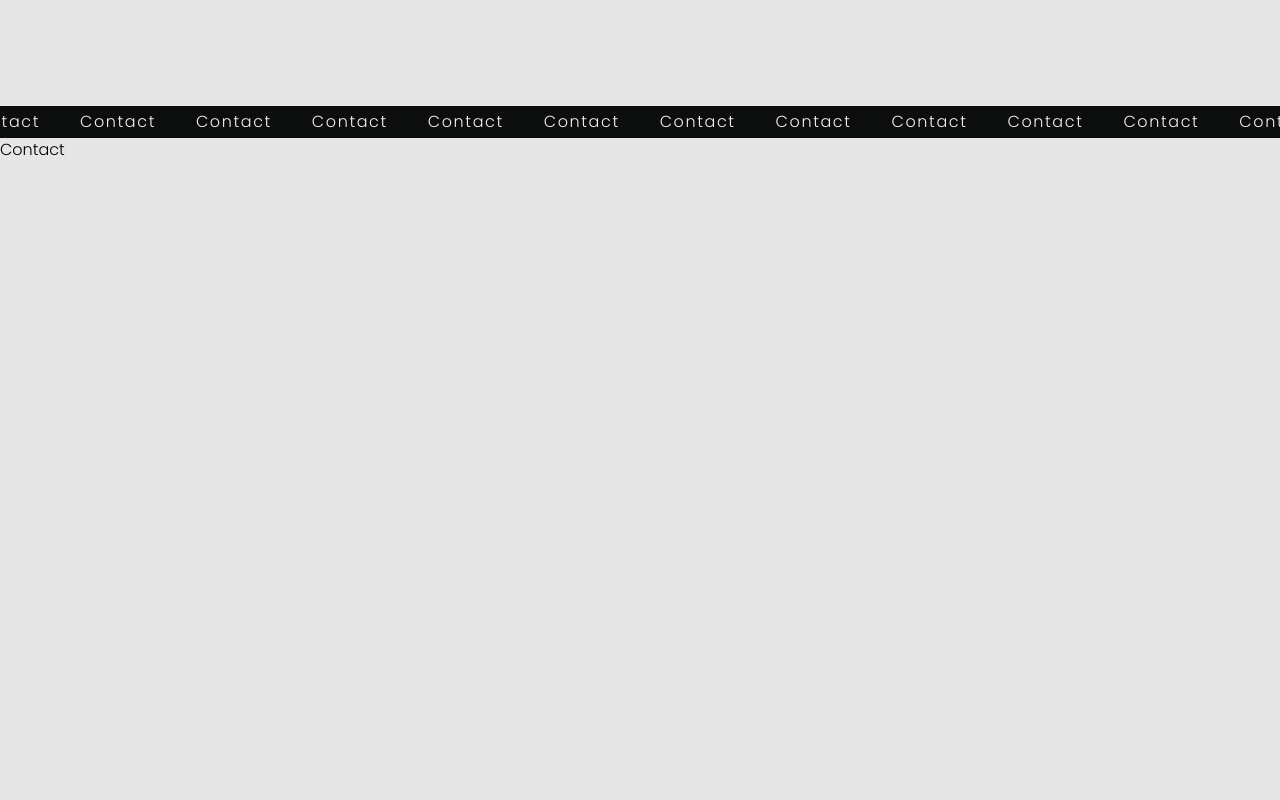
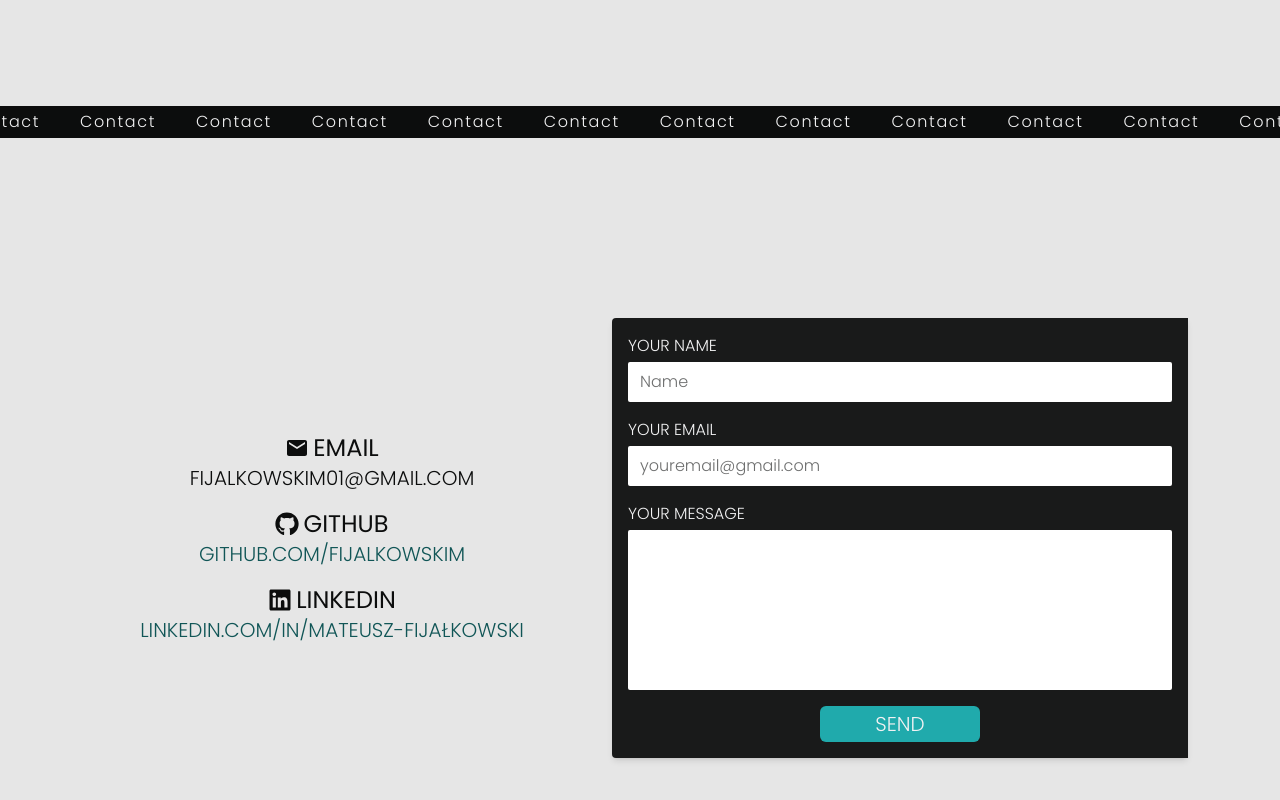
Before and after one commit to Fijalkowskim/Portfolio, a React (Create React App) app: page / in a window 1280 px wide. Shown: the part 3190-3990 px from the top of the page. Built offline with nearby package versions, Linux system fonts and the light colour scheme; a web font is replaced by a local one.

Commit message:
Contact page

```diff
--- a/package.json
+++ b/package.json
@@ -3,6 +3,7 @@
   "version": "0.1.0",
   "private": true,
   "dependencies": {
+    "@emailjs/browser": "^4.1.0",
     "@testing-library/jest-dom": "^5.17.0",
     "@testing-library/react": "^13.4.0",
     "@testing-library/user-event": "^13.5.0",
@@ -12,6 +13,7 @@
     "@types/react-dom": "^18.2.19",
     "class-variance-authority": "^0.7.0",
     "clsx": "^2.1.0",
+    "dotenv": "^16.4.5",
     "framer-motion": "^11.0.5",
     "react": "^18.2.0",
     "react-dom": "^18.2.0",
--- a/src/index.tsx
+++ b/src/index.tsx
@@ -3,6 +3,7 @@ import ReactDOM from "react-dom/client";
 import "./index.css";
 import App from "./App";
 import { SettingsContextProvider } from "./context/SettingsContext";
+import { RouterProvider } from "react-router-dom";
 
 const root = ReactDOM.createRoot(
   document.getElementById("root") as HTMLElement
--- a/src/sections/contact/Contact.tsx
+++ b/src/sections/contact/Contact.tsx
@@ -1,10 +1,36 @@
 import React from "react";
 import SectionBase from "../SectionBase";
 import { BorderDirection } from "../../compontents/general/SectionBorder";
+import ContactForm from "./ContactForm";
+import ContactCard from "./ContactCard";
+import { FaGithub } from "react-icons/fa";
+import { MdEmail } from "react-icons/md";
+import { FaLinkedin } from "react-icons/fa";
 function Contact() {
   return (
     <SectionBase name="Contact" direction={BorderDirection.LEFT}>
-      <div>Contact</div>
+      <div className="relative flex min-h-screen flex-col lg:flex-row items-center justify-center gap-10 p-4 text-center uppercase text-primary-950 ">
+        <div className="flex flex-col items-center justify-center gap-4">
+          <ContactCard title="Email" linkText="fijalkowskim01@gmail.com">
+            <MdEmail />
+          </ContactCard>
+          <ContactCard
+            title="GitHub"
+            link="https://github.com/Fijalkowskim"
+            linkText="github.com/Fijalkowskim"
+          >
+            <FaGithub />
+          </ContactCard>
+          <ContactCard
+            title="LinkedIn"
+            link="https://www.linkedin.com/in/mateusz-fija%C5%82kowski-a880742b5/"
+            linkText="linkedin.com/in/mateusz-fijałkowski"
+          >
+            <FaLinkedin />
+          </ContactCard>
+        </div>
+        <ContactForm />
+      </div>
     </SectionBase>
   );
 }
--- /dev/null
+++ b/src/sections/contact/ContactCard.tsx
@@ -0,0 +1,30 @@
+import { motion } from "framer-motion";
+import React, { ReactNode } from "react";
+interface Props {
+  children: ReactNode;
+  title: string;
+  linkText: string;
+  link?: string;
+}
+function ContactCard(props: Props) {
+  return (
+    <div className="flex flex-col items-center justify-center  text-xl lg:w-[30rem] overflow-hidden">
+      <h1 className="flex items-center justify-center gap-1 text-2xl font-normal pointer-events-none">
+        {props.children} {props.title}
+      </h1>
+      {props.link ? (
+        <motion.a
+          href={props.link}
+          target="_blank"
+          className="text-action-800 transition-all hover:text-action-700 hover:tracking-wider"
+        >
+          {props.linkText}
+        </motion.a>
+      ) : (
+        <p>{props.linkText}</p>
+      )}
+    </div>
+  );
+}
+
+export default ContactCard;
--- /dev/null
+++ b/src/sections/contact/ContactForm.tsx
@@ -0,0 +1,96 @@
+import React, { useState, useRef } from "react";
+import { motion, useAnimate } from "framer-motion";
+import emailjs from "@emailjs/browser";
+function ContactForm() {
+  const [name, setName] = useState("");
+  const [email, setEmail] = useState("");
+  const [message, setMessage] = useState("");
+  const [scope, animate] = useAnimate();
+  const form = useRef<HTMLFormElement>(null);
+
+  const sentAnimation = async () => {
+    if (!scope.current) return;
+    animate(scope.current, { opacity: 1 }, { duration: 0.2 }).then(() => {
+      animate(scope.current, { opacity: 0 }, { duration: 0.2, delay: 2 });
+    });
+  };
+  return (
+    <form
+      ref={form}
+      onSubmit={(e) => {
+        e.preventDefault();
+        if (name === "" || email === "" || message === "" || form === null)
+          return;
+        try {
+          emailjs
+            .sendForm(
+              process.env.REACT_APP_SERVICE_ID as string,
+              process.env.REACT_APP_TEMPLATE_ID as string,
+              form.current as HTMLFormElement,
+              {
+                publicKey: process.env.REACT_APP_PUBLIC_KEY as string,
+              }
+            )
+            .then(() => {
+              console.log("SUCCESS!");
+            });
+        } catch (error) {
+          console.log("FAILED...", error);
+        }
+
+        setName("");
+        setEmail("");
+        setMessage("");
+        sentAnimation();
+      }}
+      className="relative flex w-full max-w-xl flex-col items-start justify-center gap-1 rounded-s bg-primary-900 p-4 shadow-md text-primary-50"
+    >
+      <label>Your name</label>
+      <input
+        type="text"
+        name="user_name"
+        placeholder="Name"
+        value={name}
+        onChange={(e) => setName(e.target.value)}
+        required
+        className="mb-3 w-full rounded-sm px-3 py-2 text-primary-950 placeholder-primary-950/60"
+      />
+      <label>Your email</label>
+      <input
+        type="email"
+        name="user_email"
+        placeholder="youremail@gmail.com"
+        value={email}
+        onChange={(e) => setEmail(e.target.value)}
+        required
+        className="mb-3 w-full rounded-sm px-3 py-2 text-primary-950 placeholder-primary-950/60"
+      />
+      <label>Your message</label>
+      <textarea
+        name="message"
+        value={message}
+        onChange={(e) => setMessage(e.target.value)}
+        required
+        className="mb-3 h-40 w-full resize-none rounded-sm px-3 py-2 text-primary-950 placeholder-primary-950/60 "
+      />
+      <motion.button
+        type="submit"
+        whileHover={{ scale: 1.02 }}
+        whileTap={{ scale: 1.01 }}
+        className="mx-auto min-w-40 rounded-md bg-action-600 hover:bg-action-700 px-3 py-1 text-xl uppercase text-primary-50 transition-opacity hover:opacity-80"
+      >
+        Send
+      </motion.button>
+      <motion.div
+        initial={{ opacity: 0 }}
+        ref={scope}
+        exit={{ opacity: 0 }}
+        className="pointer-events-none absolute bottom-2 left-[50%] z-10 -translate-x-[50%] border-2 border-action-500 bg-primary-950 p-2"
+      >
+        Email sent. Thank you!
+      </motion.div>
+    </form>
+  );
+}
+
+export default ContactForm;
```
Also changed, not shown: 2 other files (tests, documents, lock files or other folders).
